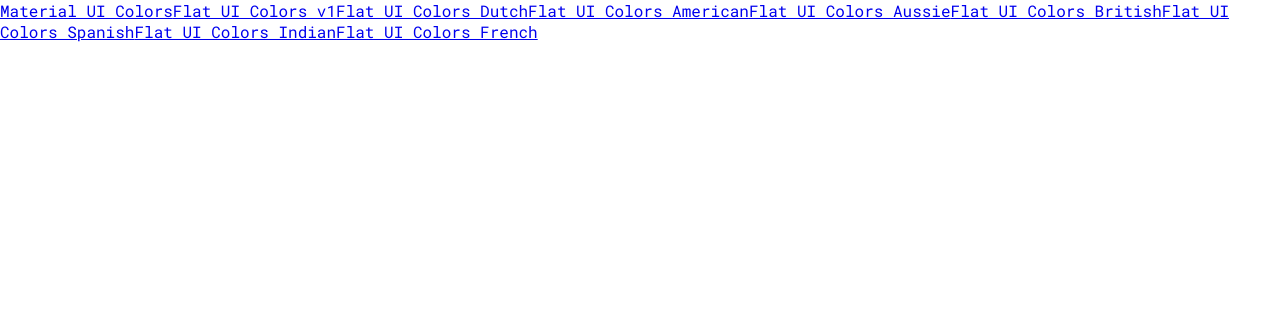
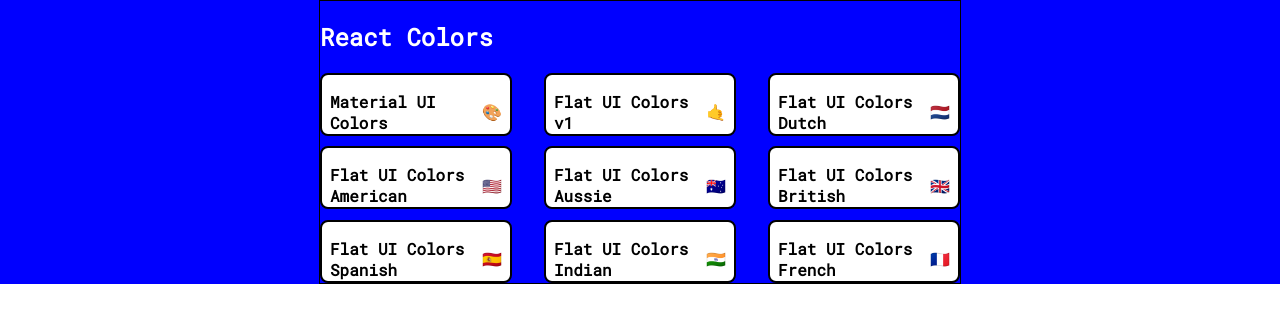
Before and after one commit to swpril/The-Color-Store, a React (Create React App) app: page / in a window 1280 px wide. Shown: the top 322 px of the page. Built offline with nearby package versions, Linux system fonts and the light colour scheme.

Commit message:
started styling PaletteList

```diff
--- /dev/null
+++ b/src/Components/MiniPalette.js
@@ -0,0 +1,49 @@
+import React from 'react';
+import { makeStyles } from '@material-ui/core';
+
+const useStyles = makeStyles((theme) => ({
+    root: {
+        backgroundColor: 'white',
+        borderRadius: theme.spacing(1),
+        padding: ".5rem",
+        position: 'relative',
+        overflow: 'hidden',
+        border: '2px solid black',
+        "&:hover": {
+            cursor: 'pointer'
+        }
+    },
+    colors: {
+
+    },
+    title: {
+        display: 'flex',
+        justifyContent: 'space-between',
+        alignItems: 'center',
+        margin: 0,
+        color: 'black',
+        paddingTop: '.5rem',
+        fontSize: '1rem',
+        position: 'relative '
+    },
+    emoji: {
+        marginLeft: '0.5rem',
+        fontSize: '1rem'
+    }
+}))
+
+const MiniPalette = (props) => {
+    const classes = useStyles();
+    return (
+        <div className={classes.root}>
+            <div className={classes.colors}>
+                <h5 className={classes.title}>
+                    {props.paletteName}
+                    <span className={classes.emoji}>{props.emoji}</span>
+                </h5>
+            </div>
+        </div>
+    )
+};
+
+export default MiniPalette;
--- a/src/Components/PaletteList.js
+++ b/src/Components/PaletteList.js
@@ -1,15 +1,55 @@
 import React from 'react';
 import { Link } from 'react-router-dom';
+import { makeStyles } from '@material-ui/core';
+import MiniPalette from './MiniPalette';
 
+const useStyles = makeStyles((theme) => ({
+    root: {
+        backgroundColor: 'blue',
+        height: '100%',
+        display: 'flex',
+        alignItems: 'flex-start ',
+        justifyContent: 'center '
+    },
+    container: {
+        width: '50%',
+        display: 'flex',
+        alignItems: 'flex-start',
+        flexDirection: 'column',
+        flexWrap: 'wrap',
+        border: '1px solid black'
+    },
+    nav: {
+        display: 'flex',
+        width: '100%',
+        justifyContent: 'space-between',
+        color: 'white'
+    },
+    palettes: {
+        boxSizing: 'border-box',
+        width: '100%',
+        display: 'grid',
+        gridTemplateColumns: 'repeat(3,30%)',
+        gridGap: '5%'
+    }
+}))
 const PaletteList = (props) => {
-    console.log(props);
+    const classes = useStyles();
     return (
-        <div>
-            {props.palettes.map((palette) => {
-                return (
-                    <Link to={`/${palette.id}`} key={palette.id}>{palette.paletteName}</Link >
-                )
-            })}
+        <div className={classes.root}>
+            <div className={classes.container}>
+                <nav className={classes.nav}>
+                    <h1>React Colors </h1>
+                </nav>
+                <div className={classes.palettes}>
+                    {props.palettes.map((palette) => {
+                        return (
+                            <MiniPalette key={palette.id} {...palette} />
+                        )
+                    })}
+                </div>
+
+            </div>
         </div>
     )
 };
```
